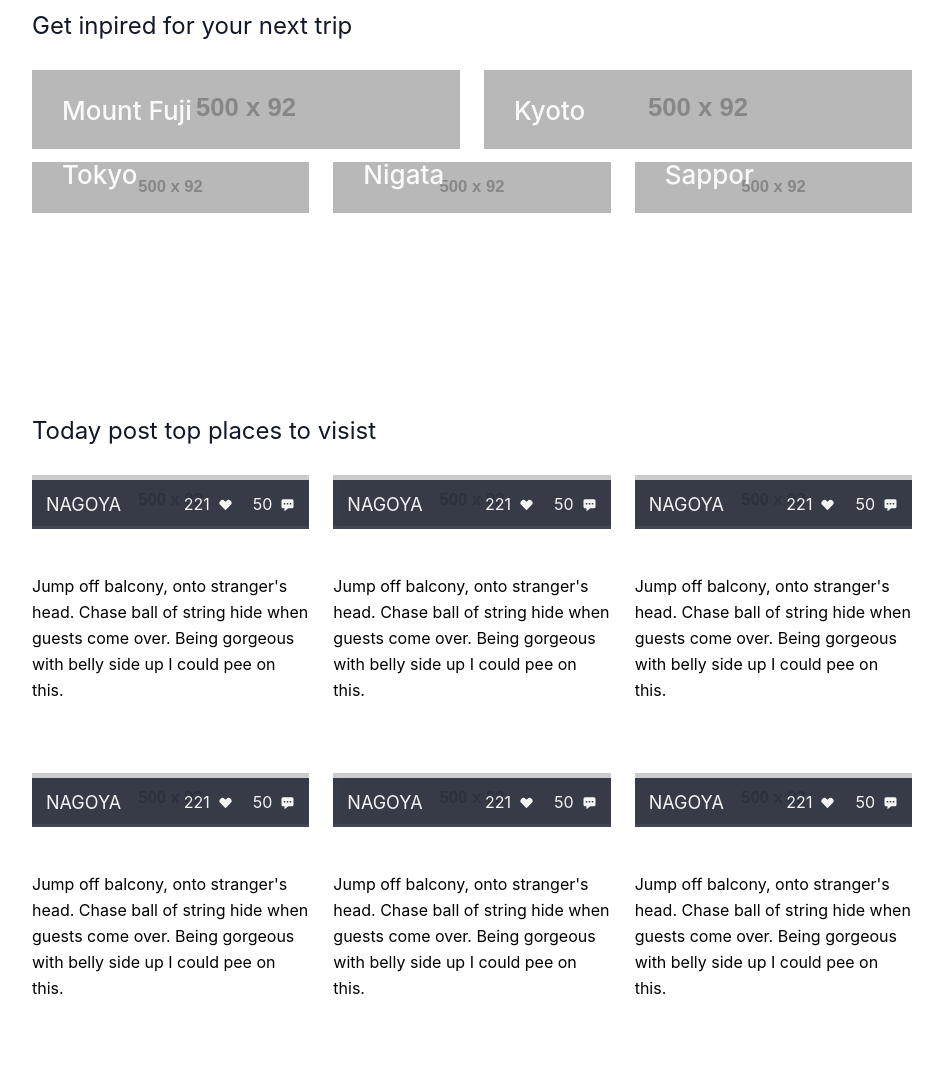
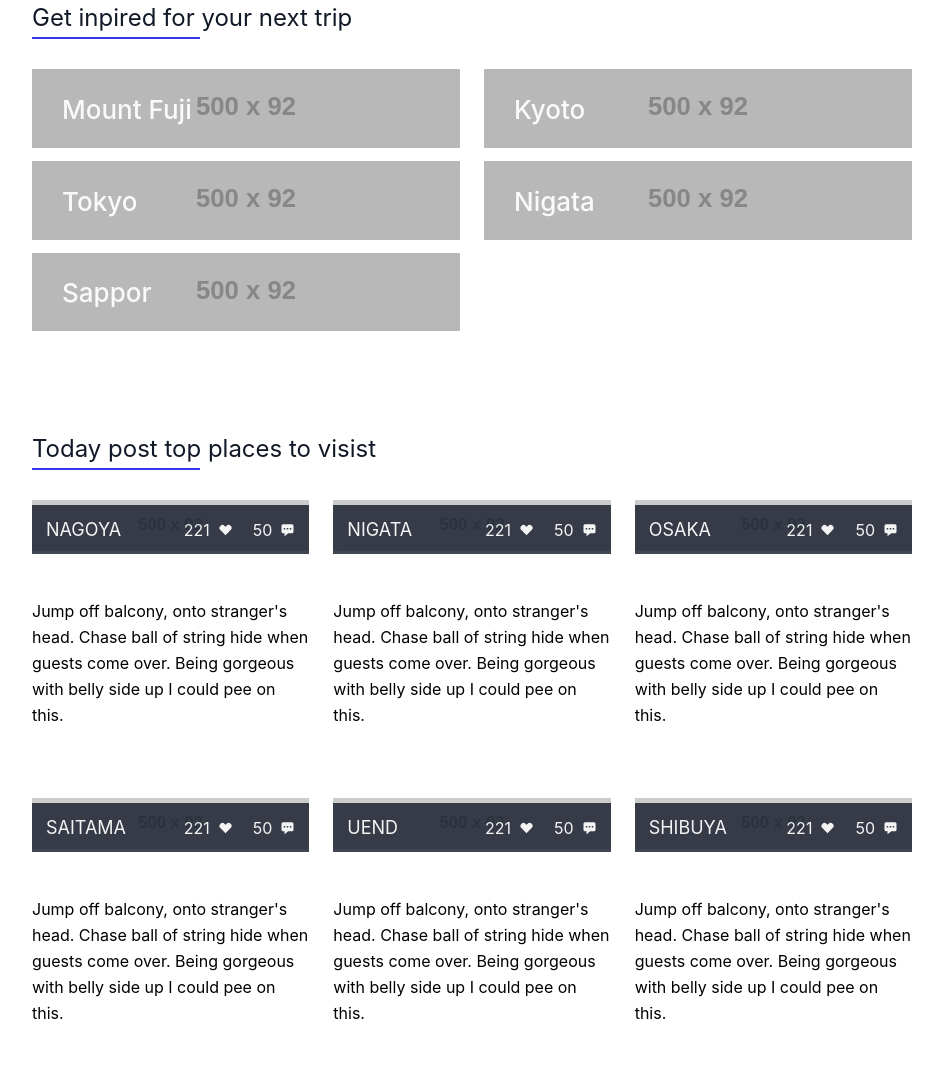
Before and after one commit to apriliandi246/simple-landing-page, a Gatsby site: page / in a window 1280 px wide. Shown: the part 1454-2543 px from the top of the page, without its empty margins (168-1111 px from the left). Built offline with nearby package versions, Linux system fonts and the light colour scheme; Gatsby itself is replaced by a stand-in of ours; placeholder pictures from the web are drawn by us.

Commit message:
add improvements

```diff
--- a/src/components/Footer.jsx
+++ b/src/components/Footer.jsx
@@ -1,12 +1,4 @@
 import React from "react";
-
-export default function Footer() {
-  return (
-    <footer style={footerStyle}>
-      <img src="/logo.png" alt="Adigo logo" />
-    </footer>
-  );
-}
 
 const footerStyle = {
   display: "flex",
@@ -16,3 +8,11 @@ const footerStyle = {
   justifyContent: "center",
   backgroundColor: "var(--grey-900)",
 };
+
+export default function Footer() {
+  return (
+    <footer style={footerStyle}>
+      <img src="/logo.png" alt="Adigo logo" />
+    </footer>
+  );
+}
--- a/src/components/Header.jsx
+++ b/src/components/Header.jsx
@@ -10,8 +10,8 @@ export default function Header() {
         <div className={styles.header__wrapper}>
           <img
             src="/logo.png"
+            alt="Adigo logo"
             className={styles.header__logo}
-            alt="Adigo logo"
           />
 
           <h1 className={styles.header__title}>
--- a/src/components/Post.jsx
+++ /dev/null
@@ -1,70 +0,0 @@
-import React from "react";
-import Layout from "./Layout";
-
-import * as styles from "../styles/Post.module.css";
-
-export default function Post() {
-  return (
-    <Layout>
-      <div className={styles.post}>
-        <h1 className={styles.post__title}>Today post top places to visist</h1>
-
-        <div className={`${styles.post__lists} grid`}>
-          {[1, 2, 3, 4, 5, 6].map(num => (
-            <div className={`${styles.post__list} small`}>
-              <div className={styles.post__list_img}>
-                <img src="https://via.placeholder.com/500/92c952" alt="" />
-
-                <div className={styles.post__list_detail}>
-                  <h1 className={styles.post__list_place}>NAGOYA</h1>
-
-                  <div className={styles.post__trafic}>
-                    <div className={styles.post__trafic_list}>
-                      <span>221</span>
-
-                      <svg
-                        width="15px"
-                        viewBox="0 0 20 20"
-                        fill="#fff"
-                        xmlns="http://www.w3.org/2000/svg"
-                      >
-                        <path
-                          fill-rule="evenodd"
-                          d="M3.172 5.172a4 4 0 015.656 0L10 6.343l1.172-1.171a4 4 0 115.656 5.656L10 17.657l-6.828-6.829a4 4 0 010-5.656z"
-                          clip-rule="evenodd"
-                        />
-                      </svg>
-                    </div>
-
-                    <div className={styles.post__trafic_list}>
-                      <span>50</span>
-
-                      <svg
-                        width="15px"
-                        viewBox="0 0 20 20"
-                        fill="#fff"
-                        xmlns="http://www.w3.org/2000/svg"
-                      >
-                        <path
-                          fill-rule="evenodd"
-                          d="M18 5v8a2 2 0 01-2 2h-5l-5 4v-4H4a2 2 0 01-2-2V5a2 2 0 012-2h12a2 2 0 012 2zM7 8H5v2h2V8zm2 0h2v2H9V8zm6 0h-2v2h2V8z"
-                          clip-rule="evenodd"
-                        />
-                      </svg>
-                    </div>
-                  </div>
-                </div>
-              </div>
-
-              <p className={styles.post__list_desc}>
-                Jump off balcony, onto stranger's head. Chase ball of string
-                hide when guests come over. Being gorgeous with belly side up I
-                could pee on this.
-              </p>
-            </div>
-          ))}
-        </div>
-      </div>
-    </Layout>
-  );
-}
--- /dev/null
+++ b/src/components/PostPlace.jsx
@@ -0,0 +1,58 @@
+import React from "react";
+
+import * as styles from "../styles/Post.module.css";
+
+export default function PostPlace({ placeName }) {
+  return (
+    <div className="small">
+      <div className={styles.post__list}>
+        <img src="https://via.placeholder.com/500/92c952" alt="" />
+
+        <div className={styles.post__list_detail}>
+          <h1 className={styles.post__list_place}>{placeName}</h1>
+
+          <div className={styles.post__trafic}>
+            <div className={styles.post__trafic_list}>
+              <span>221</span>
+
+              <svg
+                fill="#fff"
+                width="15px"
+                viewBox="0 0 20 20"
+                xmlns="http://www.w3.org/2000/svg"
+              >
+                <path
+                  fillRule="evenodd"
+                  clipRule="evenodd"
+                  d="M3.172 5.172a4 4 0 015.656 0L10 6.343l1.172-1.171a4 4 0 115.656 5.656L10 17.657l-6.828-6.829a4 4 0 010-5.656z"
+                />
+              </svg>
+            </div>
+
+            <div className={styles.post__trafic_list}>
+              <span>50</span>
+
+              <svg
+                fill="#fff"
+                width="15px"
+                viewBox="0 0 20 20"
+                xmlns="http://www.w3.org/2000/svg"
+              >
+                <path
+                  fillRule="evenodd"
+                  clipRule="evenodd"
+                  d="M18 5v8a2 2 0 01-2 2h-5l-5 4v-4H4a2 2 0 01-2-2V5a2 2 0 012-2h12a2 2 0 012 2zM7 8H5v2h2V8zm2 0h2v2H9V8zm6 0h-2v2h2V8z"
+                />
+              </svg>
+            </div>
+          </div>
+        </div>
+      </div>
+
+      <p className={styles.post__list_desc}>
+        Jump off balcony, onto stranger's head. Chase ball of string hide when
+        guests come over. Being gorgeous with belly side up I could pee on this.
+      </p>
+    </div>
+  );
+}
--- /dev/null
+++ b/src/components/Posts.jsx
@@ -0,0 +1,50 @@
+import React from "react";
+import Layout from "./Layout";
+import PostPlace from "./PostPlace";
+
+import * as styles from "../styles/Post.module.css";
+
+const postPlaces = [
+  {
+    id: 1,
+    name: "nagoya",
+  },
+  {
+    id: 2,
+    name: "nigata",
+  },
+  {
+    id: 3,
+    name: "osaka",
+  },
+  {
+    id: 4,
+    name: "saitama",
+  },
+  {
+    id: 5,
+    name: "uend",
+  },
+  {
+    id: 6,
+    name: "shibuya",
+  },
+];
+
+export default function Post() {
+  return (
+    <Layout>
+      <div className={styles.post}>
+        <h1 className={styles.post__title}>Today post top places to visist</h1>
+
+        <hr className="line" />
+
+        <div className=" grid">
+          {postPlaces.map(place => (
+            <PostPlace key={place.id} placeName={place.name} />
+          ))}
+        </div>
+      </div>
+    </Layout>
+  );
+}
--- a/src/components/Trip.jsx
+++ /dev/null
@@ -1,66 +0,0 @@
-import React from "react";
-import Layout from "./Layout";
-
-import * as styles from "../styles/Trip.module.css";
-
-export default function Trip() {
-  return (
-    <Layout>
-      <div className={styles.trip}>
-        <h1 className={styles.trip__title}>Get inpired for your next trip</h1>
-
-        <div className={`${styles.trip__lists} grid`}>
-          <div className={`${styles.trip__list} large`}>
-            <img
-              src="https://via.placeholder.com/500/92c952"
-              className={styles.trip__img_place}
-              alt=""
-            />
-
-            <h1 className={styles.trip__list_place}>Mount Fuji</h1>
-          </div>
-
-          <div className={`${styles.trip__list} large`}>
-            <img
-              src="https://via.placeholder.com/500/92c952"
-              className={styles.trip__img_place}
-              alt=""
-            />
-
-            <h1 className={styles.trip__list_place}>Kyoto</h1>
-          </div>
-
-          <div className={`${styles.trip__list} small`}>
-            <img
-              src="https://via.placeholder.com/500/92c952"
-              className={styles.trip__img_place}
-              alt=""
-            />
-
-            <h1 className={styles.trip__list_place}>Tokyo</h1>
-          </div>
-
-          <div className={`${styles.trip__list} small`}>
-            <img
-              src="https://via.placeholder.com/500/92c952"
-              className={styles.trip__img_place}
-              alt=""
-            />
-
-            <h1 className={styles.trip__list_place}>Nigata</h1>
-          </div>
-
-          <div className={`${styles.trip__list} small`}>
-            <img
-              src="https://via.placeholder.com/500/92c952"
-              className={styles.trip__img_place}
-              alt=""
-            />
-
-            <h1 className={styles.trip__list_place}>Sappor</h1>
-          </div>
-        </div>
-      </div>
-    </Layout>
-  );
-}
--- /dev/null
+++ b/src/components/TripPlace.jsx
@@ -0,0 +1,17 @@
+import React from "react";
+
+import * as styles from "../styles/Trip.module.css";
+
+export default function TripPlace({ placeName }) {
+  return (
+    <div className={`${styles.trip__list} large`}>
+      <img
+        src="https://via.placeholder.com/500/92c952"
+        className={styles.trip__img_place}
+        alt=""
+      />
+
+      <h1 className={styles.trip__list_place}>{placeName}</h1>
+    </div>
+  );
+}
--- /dev/null
+++ b/src/components/Trips.jsx
@@ -0,0 +1,46 @@
+import React from "react";
+import Layout from "./Layout";
+import TripPlace from "./TripPlace";
+
+import * as styles from "../styles/Trip.module.css";
+
+const tripPlaces = [
+  {
+    id: 1,
+    name: "mount fuji",
+  },
+  {
+    id: 2,
+    name: "kyoto",
+  },
+  {
+    id: 3,
+    name: "tokyo",
+  },
+  {
+    id: 4,
+    name: "nigata",
+  },
+  {
+    id: 5,
+    name: "sappor",
+  },
+];
+
+export default function Trip() {
+  return (
+    <Layout>
+      <div className={styles.trip}>
+        <h1 className={styles.trip__title}>Get inpired for your next trip</h1>
+
+        <hr className="line" />
+
+        <div className="grid">
+          {tripPlaces.map(place => (
+            <TripPlace key={place.id} placeName={place.name} />
+          ))}
+        </div>
+      </div>
+    </Layout>
+  );
+}
--- a/src/pages/index.js
+++ b/src/pages/index.js
@@ -1,17 +1,17 @@
 import React from "react";
-import Trip from "../components/Trip";
-import Post from "../components/Post";
+import Trips from "../components/Trips";
+import Posts from "../components/Posts";
 import Header from "../components/Header";
+import Footer from "../components/Footer";
 import Benefit from "../components/Benefit";
-import Footer from "../components/Footer";
 
 export default function Home() {
   return (
     <>
       <Header />
       <Benefit />
-      <Trip />
-      <Post />
+      <Trips />
+      <Posts />
       <Footer />
     </>
   );
--- a/src/styles/Benefit.module.css
+++ b/src/styles/Benefit.module.css
@@ -1,7 +1,7 @@
 .benefit {
   width: 100%;
   padding: 60px;
-  margin-top: -202px;
+  margin-top: -210px;
   background-color: #fff;
   box-shadow: rgba(149, 157, 165, 0.2) 0px 8px 24px;
 }
@@ -33,6 +33,7 @@
 @media screen and (max-width: 900px) {
   .benefit {
     padding: 30px;
+    margin-top: -230px;
   }
 
   .benefit__title {
@@ -40,7 +41,12 @@
   }
 
   .benefit__lists {
+    gap: 60px;
     align-items: center;
     flex-direction: column;
   }
+
+  .benefit__List {
+    text-align: center;
+  }
 }
--- a/src/styles/Header.module.css
+++ b/src/styles/Header.module.css
@@ -26,7 +26,7 @@
 
 .header__description {
   color: var(--grey-50);
-  font: 400 16px/26px var(--font-family);
+  font: 400 16px/25px var(--font-family);
 }
 
 @media screen and (max-width: 788px) {
--- a/src/styles/Post.module.css
+++ b/src/styles/Post.module.css
@@ -3,16 +3,16 @@
 }
 
 .post__title {
-  margin-bottom: 30px;
+  margin-bottom: 5px;
   color: var(--grey-900);
   font: 400 24px var(--font-family);
 }
 
-.post__list_img {
+.post__list {
   position: relative;
 }
 
-.post__list_img img {
+.post__list img {
   width: 100%;
 }
 
--- a/src/styles/Trip.module.css
+++ b/src/styles/Trip.module.css
@@ -1,10 +1,10 @@
 .trip {
   margin-top: 100px;
-  margin-bottom: 200px;
+  margin-bottom: 100px;
 }
 
 .trip__title {
-  margin-bottom: 30px;
+  margin-bottom: 5px;
   color: var(--grey-900);
   font: 400 24px var(--font-family);
 }
@@ -29,5 +29,6 @@
   position: absolute;
   margin-bottom: 26px;
   color: var(--grey-50);
+  text-transform: capitalize;
   font: 500 26px var(--font-family);
 }
--- a/src/styles/global.css
+++ b/src/styles/global.css
@@ -152,6 +152,12 @@ q:before {
   column-gap: 16px;
 }
 
+.line {
+  width: 168px;
+  margin-bottom: 30px;
+  border: 1px solid #3636f0;
+}
+
 @media screen and (max-width: 599px) {
   .container {
     padding-left: 16px;
```
Also changed, not shown: src/components/Benefit.jsx (+6 -6 lines), README.md.
